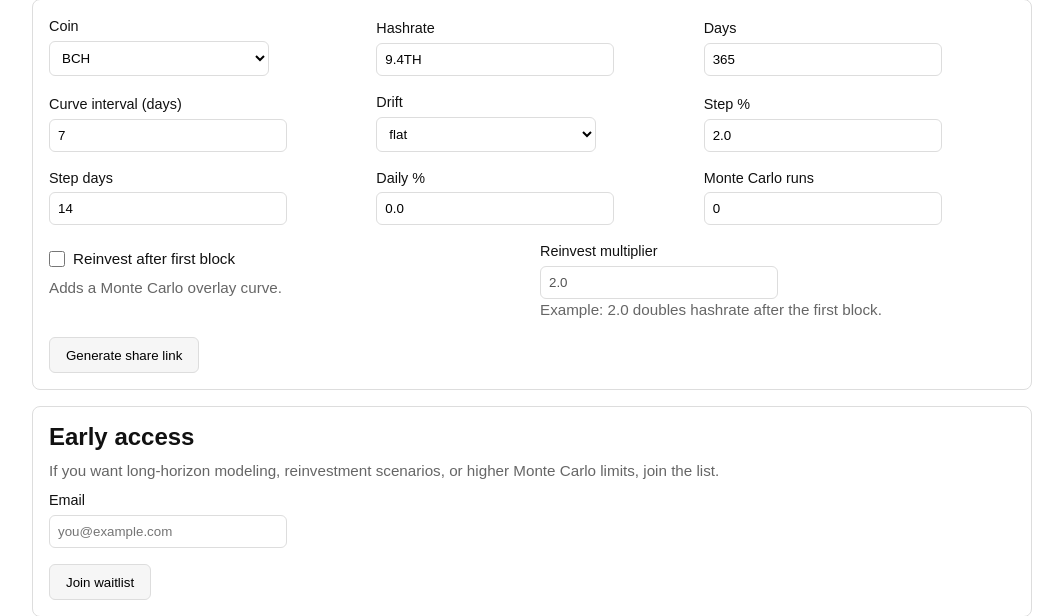
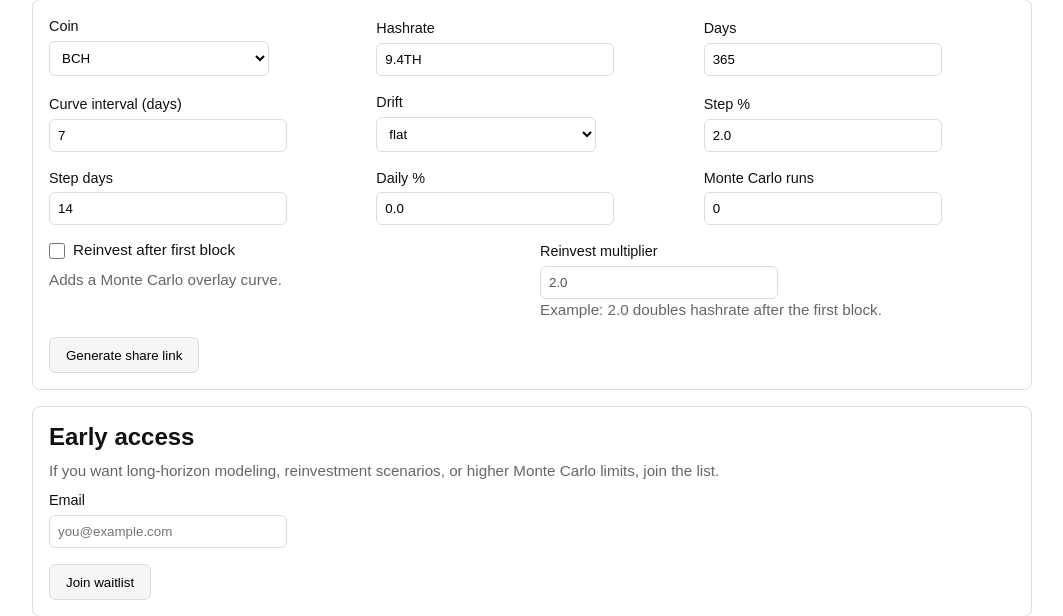
Before and after one commit to heffman/solo-odds, a FastAPI app: page / in a window 1280 px wide. Shown: the part 158-774 px from the top of the page, without its empty margins (108-1171 px from the left). Run offline with FastAPI, Linux system fonts and the light colour scheme.

Commit message:
more css to get that checkbox to behave

```diff
--- a/web/static/site.css
+++ b/web/static/site.css
@@ -78,14 +78,14 @@ a:hover {
   align-self: flex-start;
 }
 
+.field-check .muted { margin-top: 0.25rem; }
+
 /* Checkbox row alignment (use label as the flex container) */
 .checkline {
-  display: flex;              /* overrides global label { display:block } */
+  display: inline-flex;       /* inline-flex makes it hug content */
   align-items: center;
   gap: 0.5rem;
-  min-height: 2.2rem;
-  width: 100%;
-  margin: 0;                  /* kill label spacing */
+  margin: 0;
   cursor: pointer;
 }
 
```
